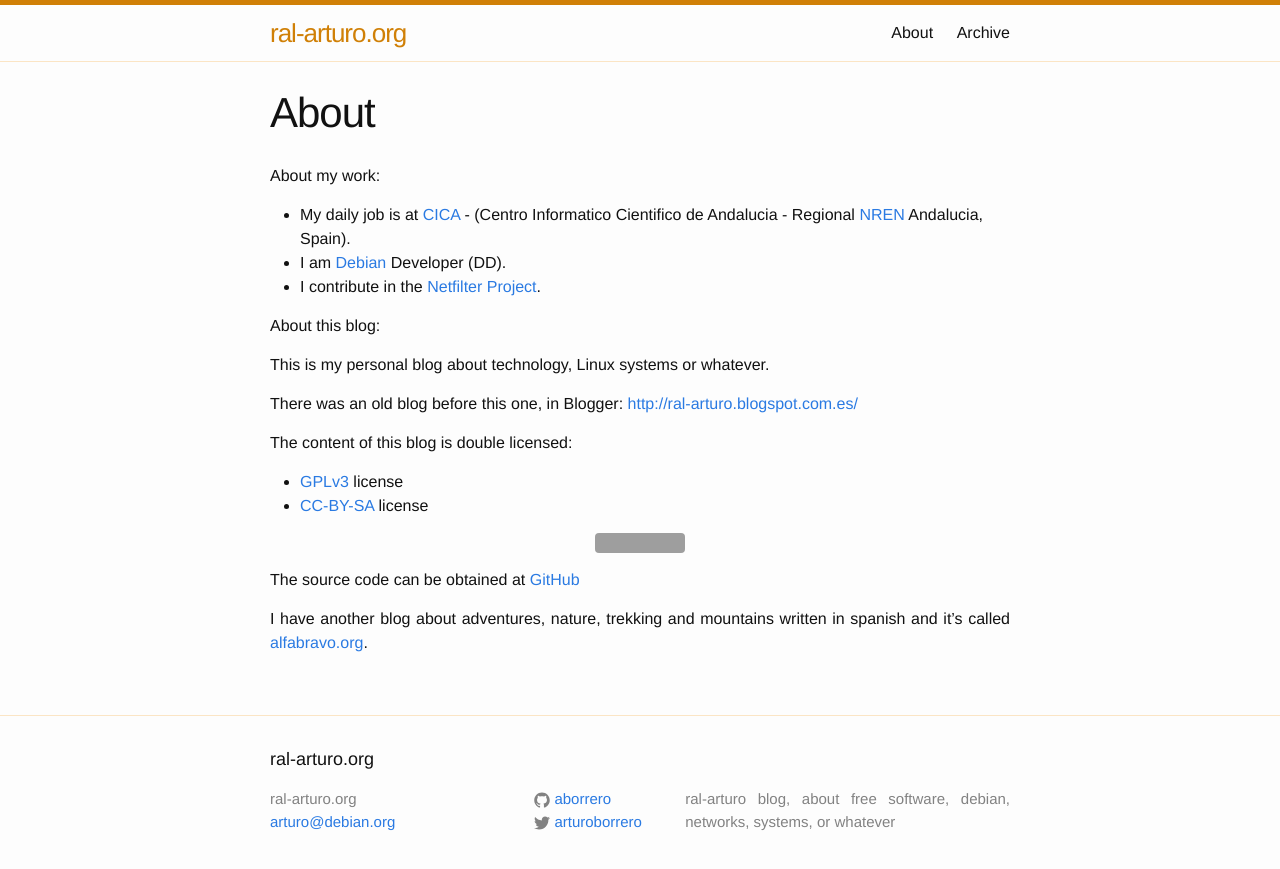
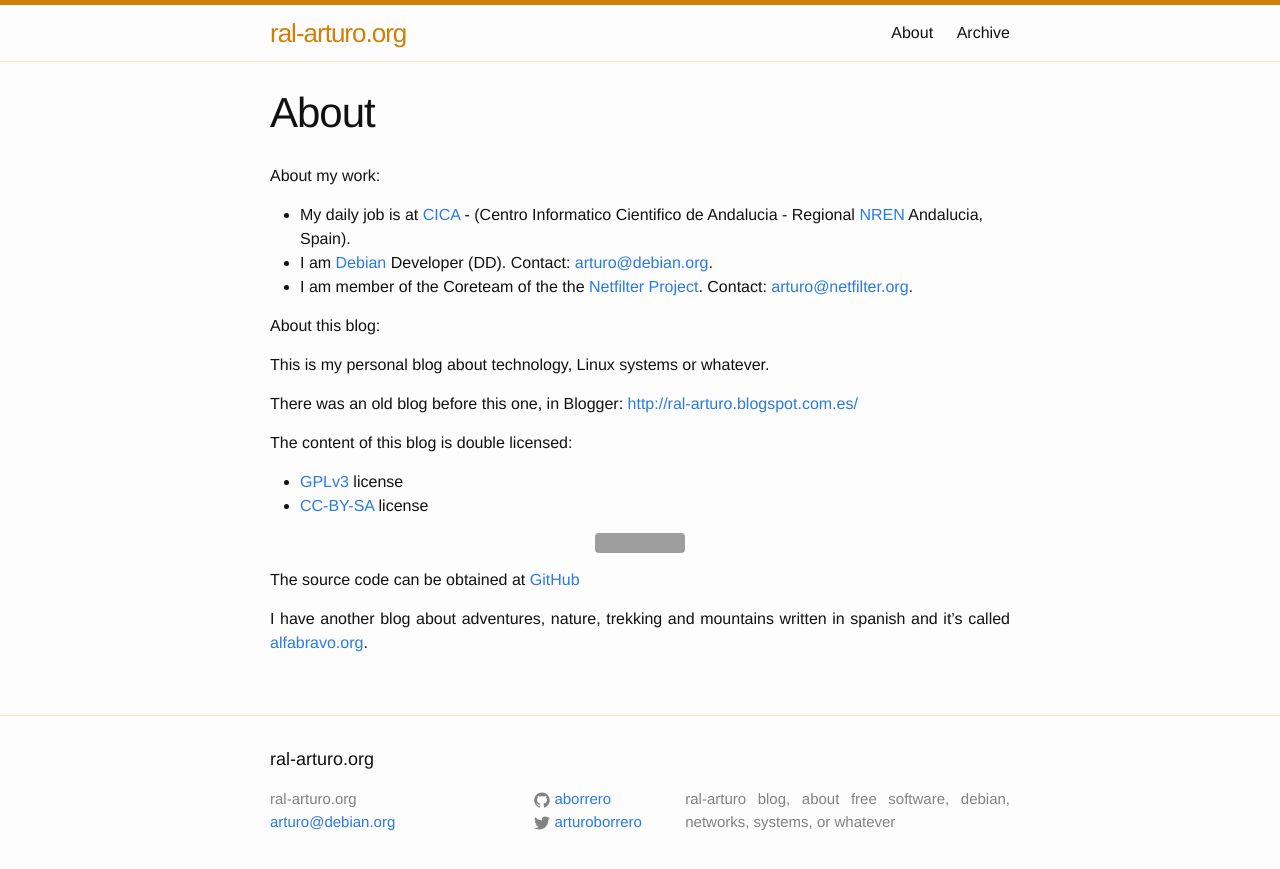
Before and after one commit to aborrero/ral-arturo.org, a Jekyll site: the page built from about.md, in a window 1280 px wide. Shown: the top 869 px of the page. Built offline with Jekyll 4.4.1, drawn with Linux system fonts in a browser that asks for light colours; grey boxes are pictures that could not be loaded.

Commit message:
about.md: update info, Netfilter coreteam
Update information regarding my new membership of the Netfilter coreteam.

Signed-off-by: Arturo Borrero Gonzalez <arturo@debian.org>

```diff
--- a/about.md
+++ b/about.md
@@ -8,8 +8,10 @@ About my work:
 
  * My daily job is at [CICA][cica] - (Centro Informatico Cientifico de
    Andalucia - Regional [NREN][nren] Andalucia, Spain).
- * I am [Debian][debian] Developer (DD).
- * I contribute in the [Netfilter Project][netfilter].
+ * I am [Debian][debian] Developer (DD). Contact:
+  [arturo@debian.org](mailto:arturo@debian.org).
+ * I am member of the Coreteam of the the [Netfilter Project][netfilter].
+  Contact: [arturo@netfilter.org](mailto:arturo@netfilter.org).
 
 About this blog:
 
```
